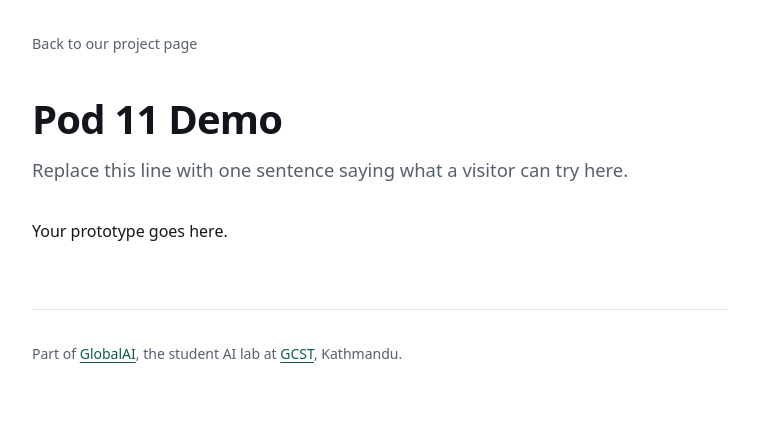
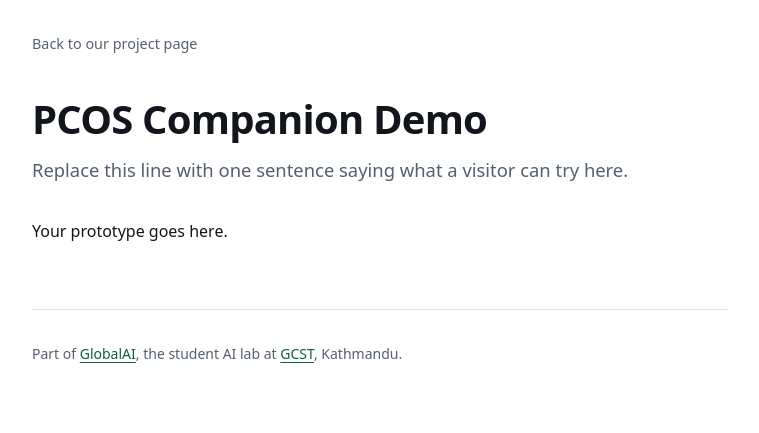
Before and after one commit to Deenanabanana/gcst, a plain HTML site: page projects/pod-11/demo/index.html in a window 1280 px wide. Shown: the whole page, without its empty margins (260-1019 px from the left). Drawn offline with Linux system fonts and the light colour scheme.

Commit message:
Update index.html

```diff
--- a/projects/pod-11/demo/index.html
+++ b/projects/pod-11/demo/index.html
@@ -25,7 +25,7 @@
        =================================================================== -->
 
   <!-- EDIT: the name on the browser tab. -->
-  <title>Pod 11 Demo</title>
+  <title>PCOS Companion Demo</title>
 
   <link rel="stylesheet" href="../style.css">
 </head>
@@ -34,7 +34,7 @@
 <a class="back" href="../">Back to our project page</a>
 
 <!-- EDIT: your project name, the same one on your project page. -->
-<h1>Pod 11 Demo</h1>
+<h1>PCOS Companion Demo</h1>
 
 <!-- EDIT: one sentence telling a visitor what they can do on this page. -->
 <p class="summary">
```
